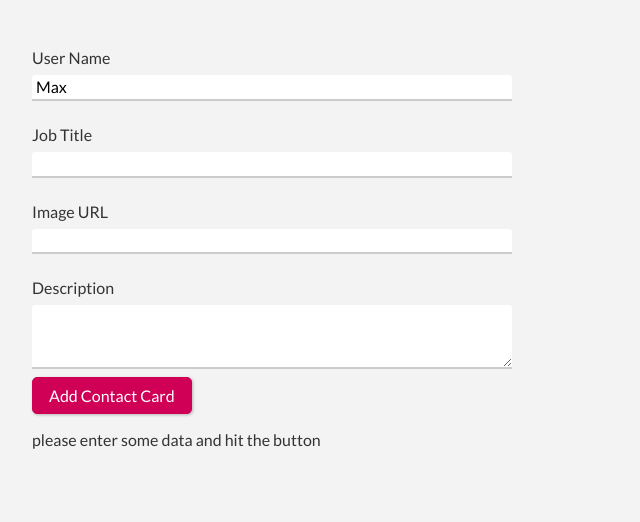
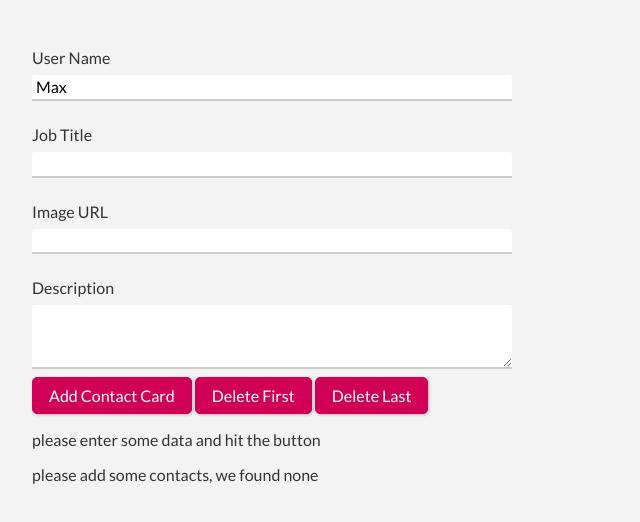
Before and after one commit to attilavago/svelte-complete-guide, a Svelte app: page / in a window 1280 px wide. Shown: the top 522 px of the page, without its empty margins (0-640 px from the left). Built offline with nearby package versions, Linux system fonts and the light colour scheme.

Commit message:
lesson 33 done

```diff
--- a/src/App.svelte
+++ b/src/App.svelte
@@ -15,12 +15,21 @@
 				return;
 			}
 			createdContacts = [...createdContacts, {
+				id: Math.random(),
 				name,
 				jobTitle: title,
 				imageUrl: image,
 				description: description
 			}];
 			formState = 'done';
+	}
+
+	function deleteFirst(){
+		createdContacts = createdContacts.slice(1);
+	}
+
+	function deleteLast(){
+		createdContacts = createdContacts.slice(0, -1);
 	}
 </script>
 
@@ -51,12 +60,18 @@
 </div>
 
 <button on:click={addContact}>Add Contact Card</button>
+<button on:click={deleteFirst}>Delete First</button>
+<button on:click={deleteLast}>Delete Last</button>
+
 {#if formState === 'invalid'}
 <p>invalid inputs</p>
 {:else}
 <p>please enter some data and hit the button</p>
 {/if}
 
-{#each createdContacts as contact}
+{#each createdContacts as contact, index (contact.id)}
+	<h2># {index + 1}</h2>
 	<ContactCard userName={contact.name} jobTitle={contact.title} description={contact.description} userImage={contact.image} />
+{:else}
+	<p>please add some contacts, we found none</p>
 {/each}
```
Lines whose indentation alone changed are shown as unchanged.
